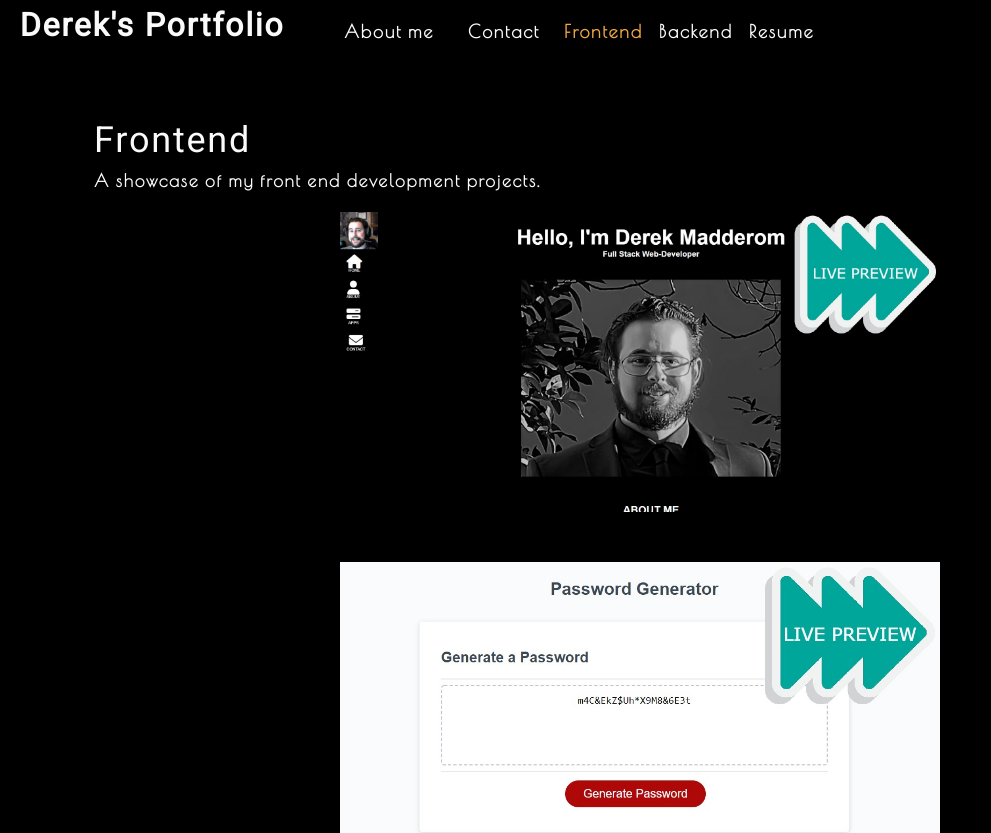
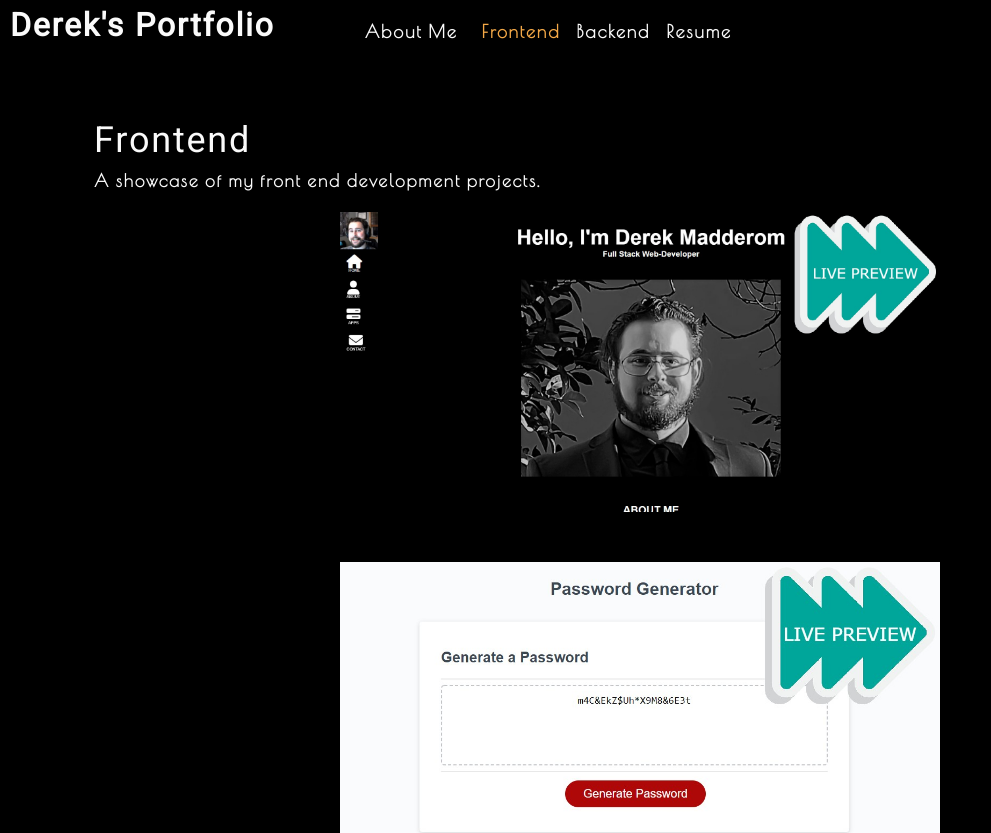
Before and after one commit to dmadd1996/React-Portfolio-2.0, a React (Create React App) app: page / in a window 1280 px wide. Shown: the top 833 px of the page, without its empty margins (0-991 px from the left). Built offline with nearby package versions, Linux system fonts and the light colour scheme.

Commit message:
consolidated contact and about me to one page

```diff
--- a/src/App.js
+++ b/src/App.js
@@ -11,7 +11,7 @@ function App() {
       description: 'A showcase of my front end development projects.',
     },
     { name: 'backend', description: 'A showcase of my back end development projects' },
-    { name: 'resume', description: <iframe width='100%' height='1000' src=""></iframe>}
+    { name: 'resume', description: <iframe width='100%' height='1000' src=""></iframe>},
   ]);
 
   const [currentCategory, setCurrentCategory] = useState(categories[0]);
@@ -31,7 +31,6 @@ function App() {
         {!contactSelected ? (
           <>
             <Gallery currentCategory={currentCategory}></Gallery>
-            <About></About>
           </>
         ) : (
           <ContactForm></ContactForm>
--- a/src/components/Contact/index.js
+++ b/src/components/Contact/index.js
@@ -1,5 +1,5 @@
 import React, { useState } from 'react';
-
+import coverImage from '../../assets/cover/cover-image.jpg';
 import { validateEmail } from '../../utils/helpers';
 
 function ContactForm() {
@@ -37,7 +37,16 @@ function ContactForm() {
   };
 
   return (
-    <section>
+    <section className="my-5" >
+      <h1 id="about">Who am I?</h1>
+      <div>
+        <img src={coverImage} className="my-2" style={{ width: "100%" }} alt="cover" />
+        <div className="my-2">
+          <p>
+            Deep love of complex problems and elegant solutions. A lifelong learner, I am inspired to create computer systems that bring my background in psychology to the forefront of intuitive web design. My experiences include general IT, front and back-end web design, server development and maintenance. Being a team-player and a fair leader are the standards with which I measure my character.
+          </p>
+        </div>
+      </div>
       <h1 data-testid="h1tag">Contact me</h1>
       <form id="contact-form" onSubmit={handleSubmit}>
         <div>
--- a/src/components/Nav/index.js
+++ b/src/components/Nav/index.js
@@ -18,18 +18,18 @@ function Nav(props) {
     <header className="flex-row px-1">
       <h2>
         <a data-testid="link" href="/">
-          <span role="img" aria-label="camera"> <img src='' /></span> Derek's Portfolio
+        Derek's Portfolio
         </a>
       </h2>
       <nav>
         <ul className="flex-row">
           <li className="mx-2">
-            <a data-testid="about" href="#about" onClick={() => setContactSelected(false)}>
+            {/* <a data-testid="about" href="#about" onClick={() => setContactSelected(false)}>
               About me
-            </a>
+            </a> */}
           </li>
           <li className={`mx-2 ${contactSelected && 'navActive'}`}>
-            <span onClick={() => setContactSelected(true)}>Contact</span>
+            <span onClick={() => setContactSelected(true)}>About Me</span>
           </li>
           {categories.map((category) => (
             <li
```
